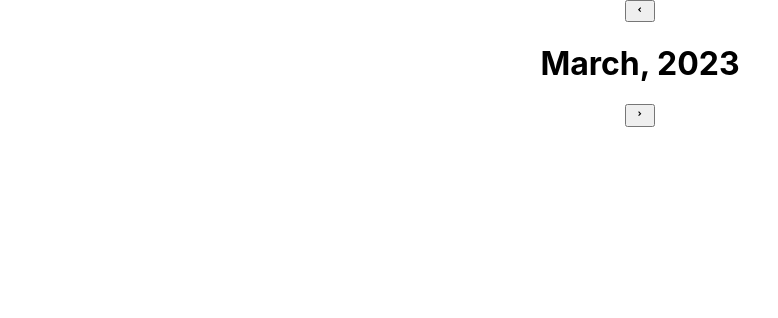
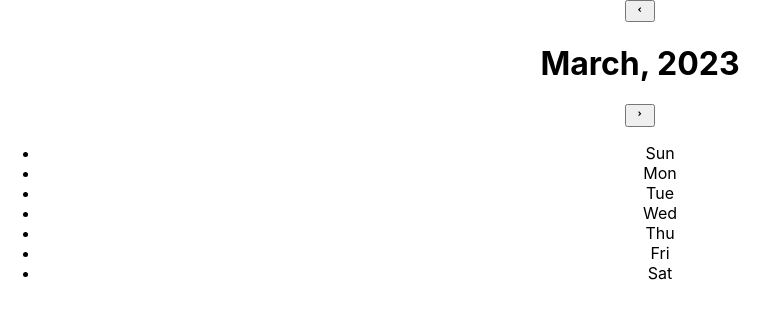
Before and after one commit to minha0817/calendar, a React (Create React App) app: page / in a window 1280 px wide. Shown: the top 318 px of the page, without its empty margins (0-778 px from the left). Built offline with nearby package versions, Linux system fonts and the light colour scheme.

Commit message:
Add Day component

```diff
--- a/src/App.js
+++ b/src/App.js
@@ -1,10 +1,12 @@
 import './App.css';
+import Day from './components/Day';
 import Header from './components/Header';
 
 function App() {
   return (
     <div className="App">
       <Header />
+      <Day />
     </div>
   );
 }
--- /dev/null
+++ b/src/components/Day.jsx
@@ -0,0 +1,15 @@
+import React from "react";
+
+export default function Day () {
+  return (
+    <ul>
+      <li>Sun</li>
+      <li>Mon</li>
+      <li>Tue</li>
+      <li>Wed</li>
+      <li>Thu</li>
+      <li>Fri</li>
+      <li>Sat</li>
+    </ul>
+  )
+}
```
